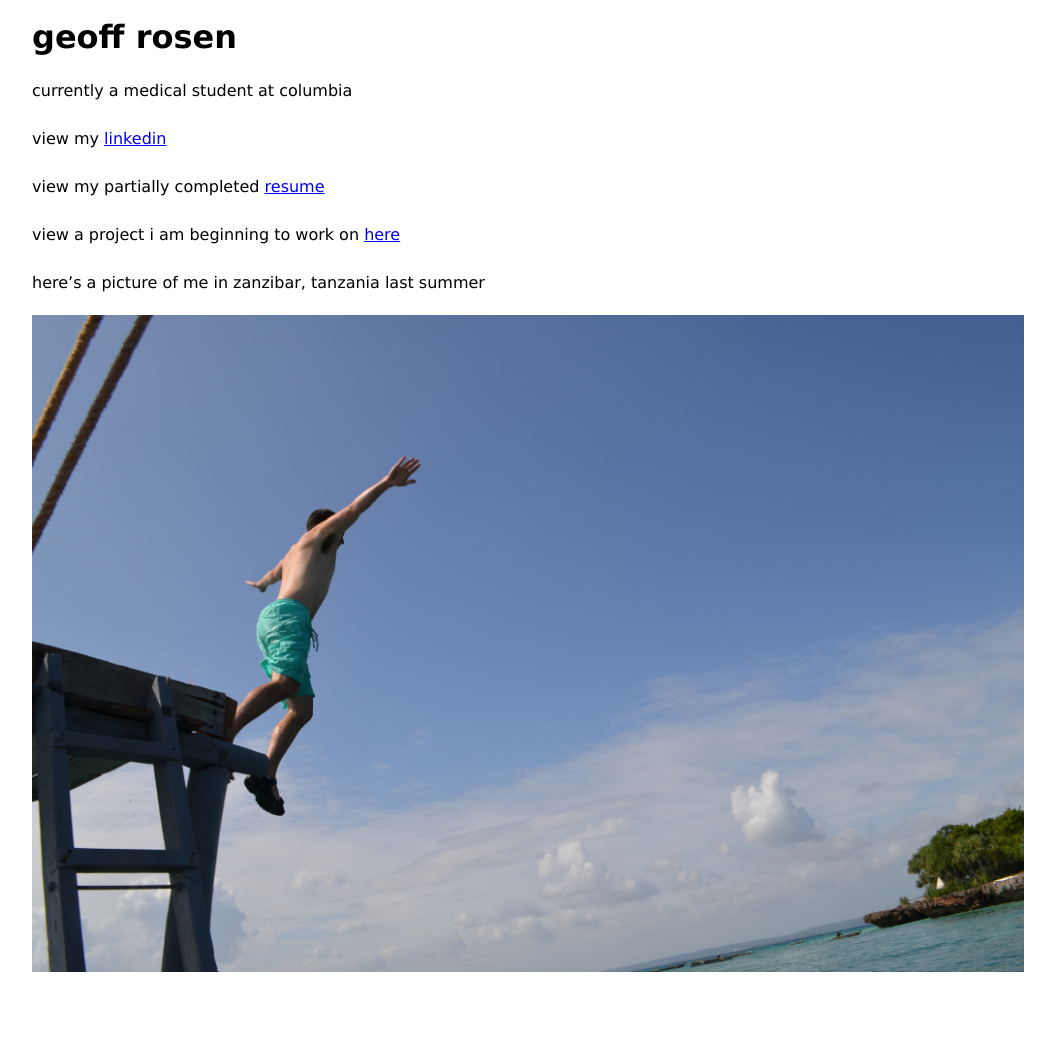
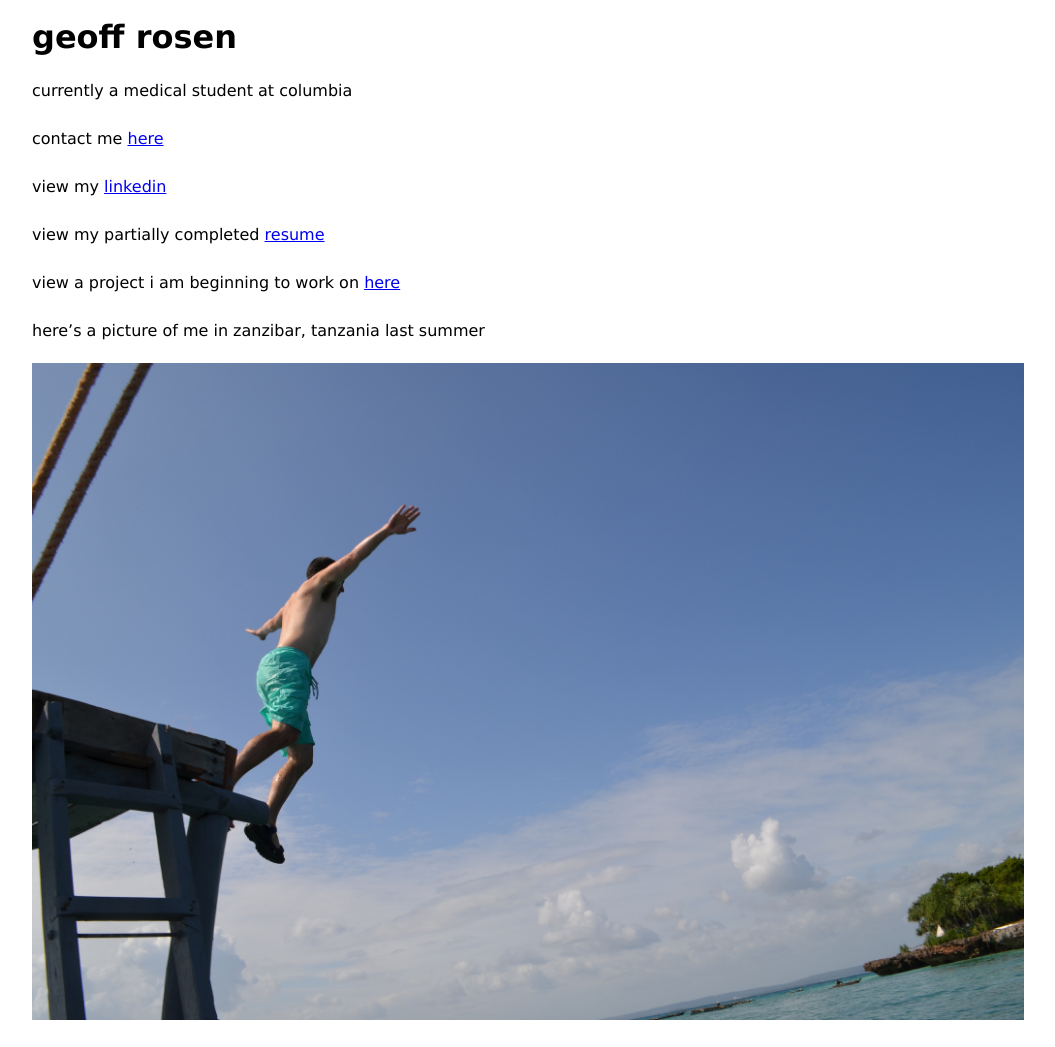
Before and after one commit to geoffrosen/geoffrosen.github.io, a Jekyll site: the page built from index.md, in a window 1280 px wide. Shown: the whole page, without its empty margins (0-1055 px from the left). Built offline with Jekyll 4.4.1, drawn with Linux system fonts in a browser that asks for light colours; before the commit the page ends 999 px from its top, so only the background shows below that.

Commit message:
added contact link

```diff
--- a/index.md
+++ b/index.md
@@ -6,6 +6,8 @@ title: home
 # Geoff Rosen
 
 Currently a medical student at Columbia
+
+Contact me [here]({{ site.url }}/contact.html)
 
 View my [linkedin](https://www.linkedin.com/in/geoffrosen)
 
```
